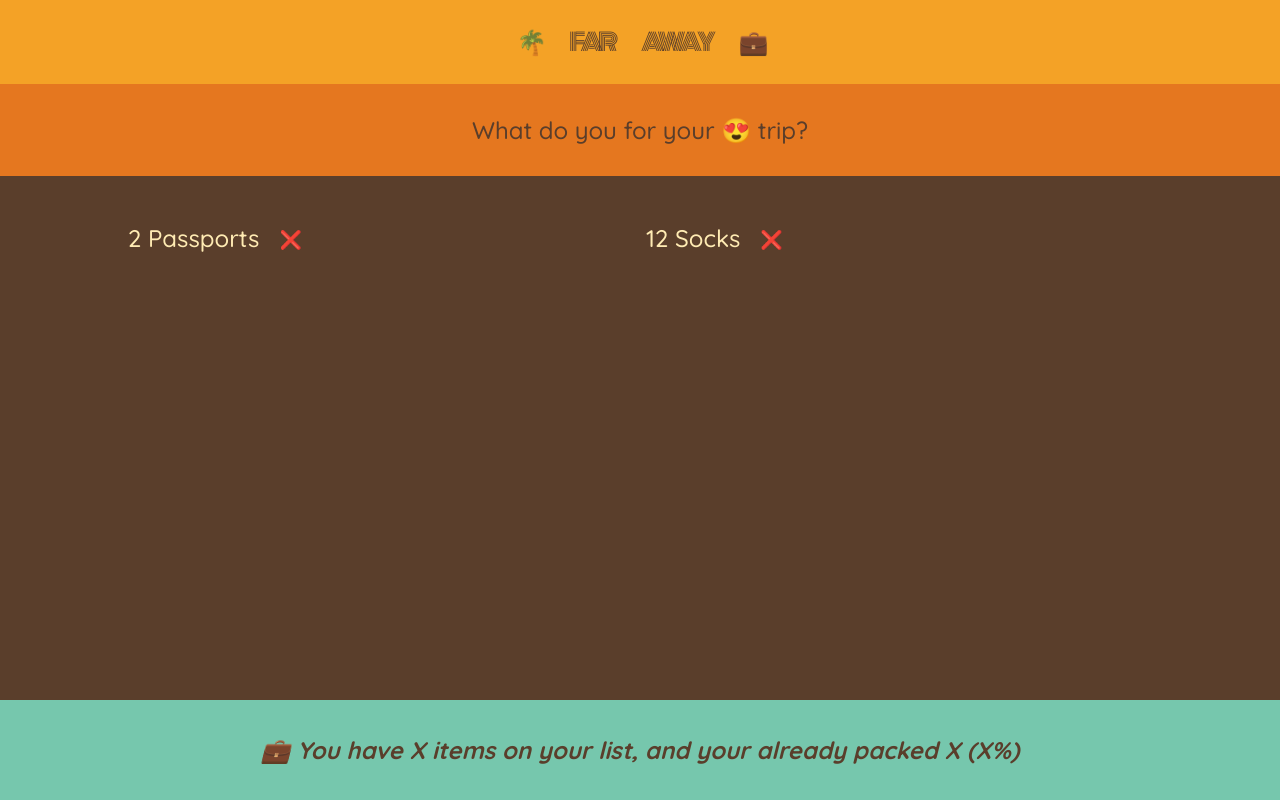
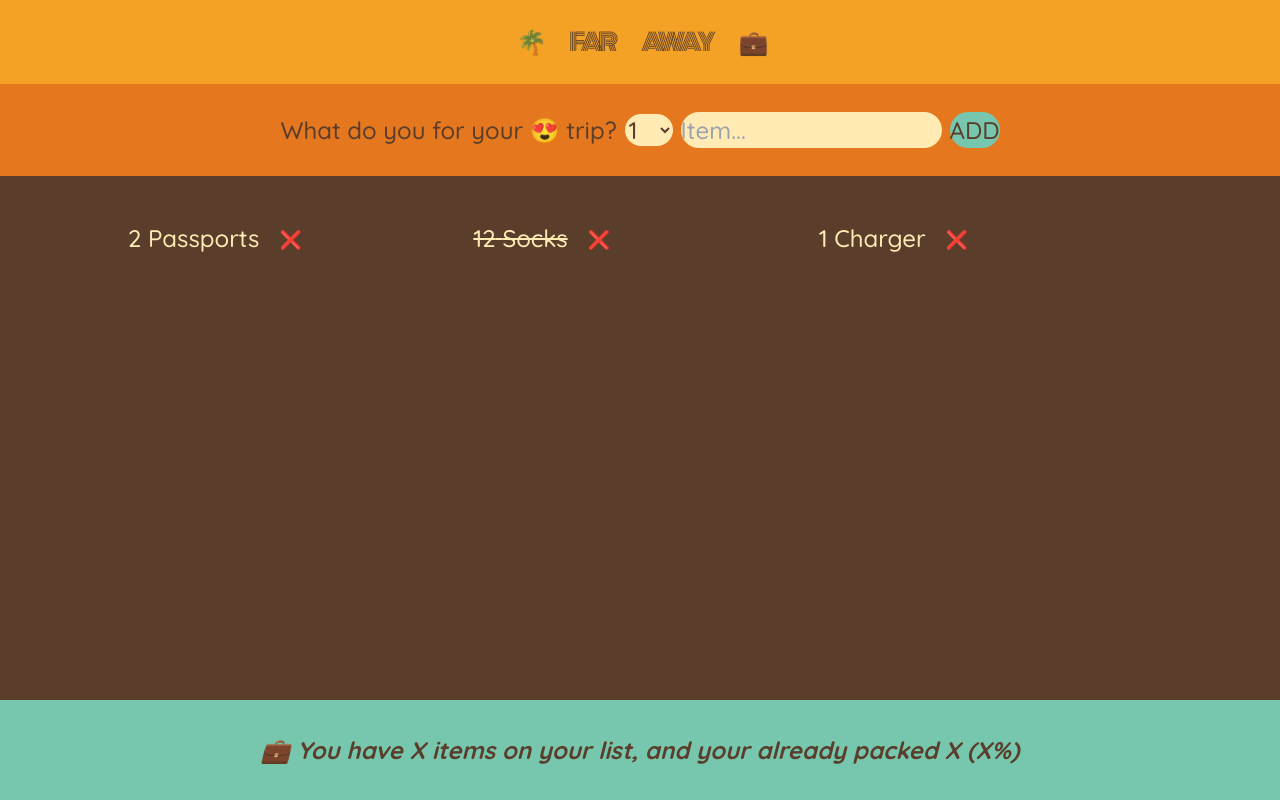
Before and after one commit to JeffDanielle/travel-list, a React (Vite) app: page / in a window 1280 px wide. Built offline with nearby package versions, Linux system fonts and the light colour scheme.

Commit message:
72. Building a Form and Handling Submissions -12min (Modified some styles due to conflict)

```diff
--- a/src/components/Form.jsx
+++ b/src/components/Form.jsx
@@ -1,8 +1,20 @@
 const Form = () => {
+
+    const handleSubmit = (e) => {
+        e.preventDefault();
+        // console.log(e);
+    }
+
     return (
-        <div className="add-form">
+        <form className="add-form" onSubmit={handleSubmit}>
             <h3>What do you for your 😍 trip?</h3>
-        </div>
+            <select className="px-8">
+                {Array.from({ length: 20 }, (_, i) => i + 1).map((num) => <option value={num} key={num}>{num}</option>)}
+                {/*Array.from is a method that creates new instance of an array which passes parameter to render  */}
+            </select>
+            <input className="indent-6" type="text" placeholder="Item..." />
+            <button className="lg:px-12" type="submit">Add</button>
+        </form>
 
     );
 }
--- a/src/components/PackingList.jsx
+++ b/src/components/PackingList.jsx
@@ -6,7 +6,7 @@ const PackingList = () => {
         <div className="list" style={{ overflow: 'hidden' }}>
             <ul style={{ overflow: 'hidden' }}>
                 {itemData.map((item) => {
-                    return <Item item={item} />
+                    return <Item key={item.id} item={item} />
                 })}
             </ul>
         </div>
--- a/src/data/itemData.jsx
+++ b/src/data/itemData.jsx
@@ -1,6 +1,8 @@
 const initialItems = [
     { id: 1, description: "Passports", quantity: 2, packed: false },
-    { id: 2, description: "Socks", quantity: 12, packed: false },
+    { id: 2, description: "Socks", quantity: 12, packed: true },
+    { id: 3, description: "Charger", quantity: 1, packed: false },
+
 ];
 
 export default initialItems;
```
